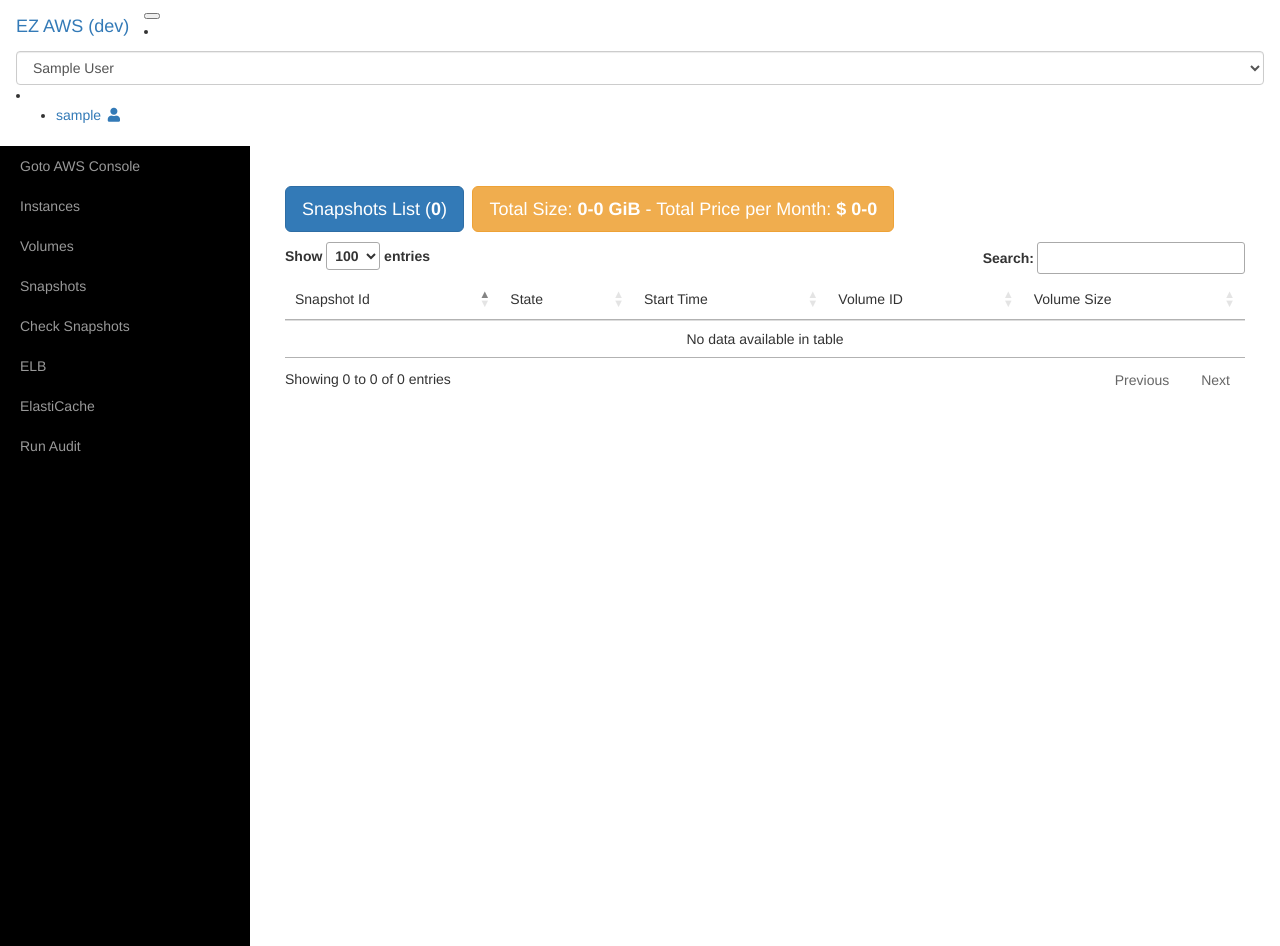
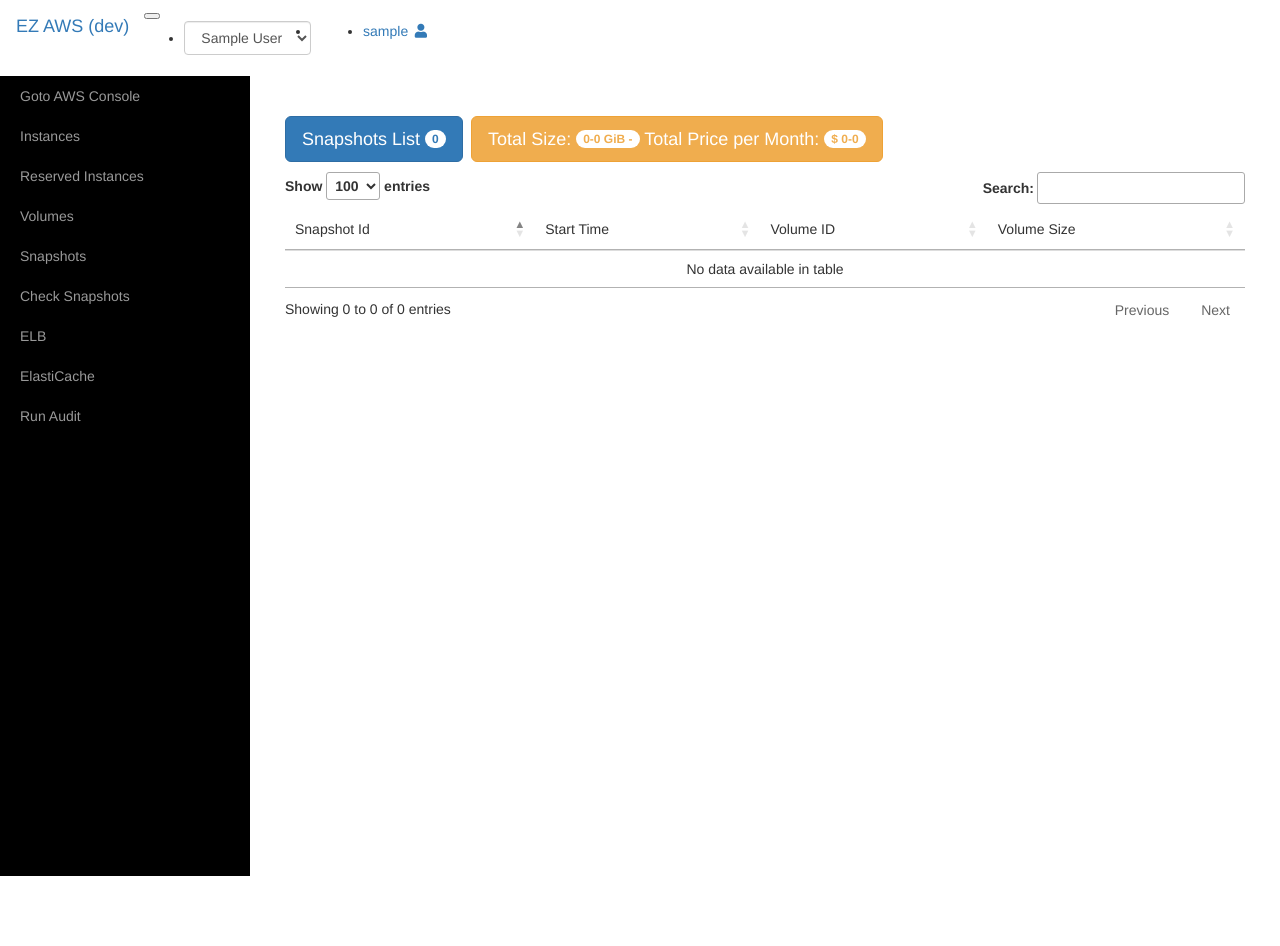
Before and after one commit to majeinfo/ezaws, a Django app: a page that uses web/templates/base.html in a window 1280 px wide. After the commit the page ends 876 px from the top, so only its background shows below. Run offline with Django 3.2, Linux system fonts and the light colour scheme; a user stored in the database is signed in; tables that the repository leaves empty hold one stand-in row (values such as "Sample post"); data that the repository does not hold is empty; some libraries are stand-ins or nearby versions.

Commit message:
Add Reserved Instances + cosmetic changes in web interface

```diff
--- a/authmgmt/auth.py
+++ b/authmgmt/auth.py
@@ -179,6 +179,7 @@ def checkKeyAction(request, cust_name):
     perms = [
         { 'perm': 'ec2_describe_addresses', 'iam_perm': 'ec2:DescribeAddresses', 'desc': 'List Elastic IP' },
         { 'perm': 'ec2_describe_instances', 'iam_perm': 'ec2:DescribeInstances', 'desc': 'List Instances' },
+        { 'perm': 'ec2_describe_reserved_instances', 'iam_perm': 'ec2:DescribeReservedInstances', 'desc': 'List Reserved Instances' },
         { 'perm': 'ec2_describe_volumes', 'iam_perm': 'ec2:DescribeVolumes', 'desc': 'List Volumes' },
         { 'perm': 'ec2_describe_snapshots', 'iam_perm': 'ec2:DescribeSnapshots', 'desc': 'List Snapshots' },
         { 'perm': 'ec2_describe_images', 'iam_perm': 'ec2:DescribeImages', 'desc': 'List Images' },
--- a/authmgmt/templates/password_reset_form.html
+++ b/authmgmt/templates/password_reset_form.html
@@ -23,7 +23,7 @@
                                         {% if form.email.errors %}
                                         <input type="text" class="form-control is-invalid" name="email" placeholder="me@domain.com" value="">
                                         {% else %}
-                                        <input type="text" class="form-control" name="username" placeholder="me@domain.com" value="">
+                                        <input type="text" class="form-control" name="email" placeholder="me@domain.com" value="">
                                         {% endif %}
                                         <div class="invalid-feedback">{{ form.email.errors }}</div>
                                     </div>
--- a/authmgmt/urls.py
+++ b/authmgmt/urls.py
@@ -9,8 +9,9 @@ urlpatterns = [
     path('signup', auth.signupAction, name='auth_signup'),
     path('profile', auth.editProfileAction, name='auth_profile'),
     path('change_password', auth.changePasswordAction, name='change_password'),
-    path('password_reset/done', auth_views.password_reset_done, { 'template_name': 'password_reset_done.html', }, name='password_reset_done'),
-    path('password_reset', auth_views.password_reset, { 'template_name': 'password_reset_form.html', }, name='password_reset'),
+    path('password_reset/done', auth_views.password_reset_done, { 'template_name': 'password_reset_done.html'}, name='password_reset_done'),
+    path('password_reset', auth_views.password_reset, { 'template_name': 'password_reset_form.html',
+                                                        'extra_email_context': { 'domain': 'ezaws.delamarche.com', 'site_name': 'EZAws' }}, name='password_reset'),
     path('reset/<uidb64>/<token>', auth_views.password_reset_confirm, { 'template_name': 'password_reset_confirm.html', }, name='password_reset_confirm'),
     path('reset/done', auth_views.password_reset_complete, { 'template_name': 'password_reset_complete.html', }, name='password_reset_complete'),
     path('check_key/<cust_name>', auth.checkKeyAction, name='check_key'),
--- a/ezaws/settings.py
+++ b/ezaws/settings.py
@@ -28,7 +28,7 @@ DEBUG = os.environ['DEBUG'] if 'DEBUG' in os.environ else True
 # Current Version
 VERSION = os.environ['VERSION'] if 'VERSION' in os.environ else 'dev'
 
-ALLOWED_HOSTS = []
+ALLOWED_HOSTS = [ 'localhost', 'ezaws.delamarche.com' ]
 
 DEFAULT_FROM_EMAIL = 'support@delamarche.com'
 EMAIL_HOST = os.environ['EMAIL_HOST'] if 'EMAIL_HOST' in os.environ else 'smtp.free.fr'
--- a/web/ajax.py
+++ b/web/ajax.py
@@ -39,6 +39,9 @@ def check_permission(request, cust_name, perm):
         if perm == 'ec2_describe_addresses':
             client = utils.get_client(customer, 'ec2')
             ips = client.describe_addresses()
+        elif perm == 'ec2_describe_reserved_instances':
+            client = utils.get_client(customer, 'ec2')
+            rsvd = client.describe_reserved_instances()
         elif perm == 'ec2_describe_instances':
             ec2 = list(session.resource('ec2').instances.all())
         elif perm == 'ec2_describe_volumes':
@@ -75,6 +78,8 @@ def check_permission(request, cust_name, perm):
         elif perm == 'elasticache_describe_clusters':
             client = utils.get_elasticache(customer)
             caches = client.describe_cache_clusters()
+        else:
+            value = 'unkonwn'
 
     except Exception as e:
         value = False
--- a/web/templates/base.html
+++ b/web/templates/base.html
@@ -38,6 +38,7 @@
         </ul>
         {% if user.is_authenticated %}
             {% if user.is_superuser %}
+            <ul class="navbar-nav mt-2 mt-md-0">
                 <li class="nav-item">
                     <select class="form-control cust_name">
                     {% for n in names %}
@@ -46,6 +47,7 @@
                     </select>
                 </li>
                 <li>&nbsp;&nbsp;&nbsp;</li>
+            </ul>
             {% endif %}
         <ul class="navbar-nav mt-2 mt-md-0">
             <li class="nav-item dropdown">
@@ -78,6 +80,7 @@
             {% if user.is_authenticated %}
             <li><a style="color:#999999;" onclick="goto_console()">Goto AWS Console</a></li>
             <li><a style="color:#999999;" onclick="show_instances()">Instances</a></li>
+            <li><a style="color:#999999;" onclick="show_reserved_instances()">Reserved Instances</a></li>
             <li><a style="color:#999999;" onclick="show_volumes()">Volumes</a></li>
             <li><a style="color:#999999;" onclick="show_snapshots()">Snapshots</a></li>
             <li><a style="color:#999999;" onclick="check_snapshots()">Check Snapshots</a></li>
@@ -152,6 +155,11 @@ function show_instances() {
     window.location = '/web/get_instances/' + cust_name;
 }
 
+function show_reserved_instances() {
+    var cust_name = get_cust_name();
+    window.location = '/web/get_reserved_instances/' + cust_name;
+}
+
 function show_volumes() {
     var cust_name = get_cust_name();
     window.location = '/web/get_volumes/' + cust_name;
--- a/web/templates/check_snapshots.html
+++ b/web/templates/check_snapshots.html
@@ -4,14 +4,14 @@
 
 {% block content %}
 <h2>
-    <button class="btn btn-primary btn-lg" type="button">Instances Listkout</button>
+    <button class="btn btn-primary btn-lg" type="button">Instances List</button>
 </h2>
 <table class="table table-hover">
     <thead><td>Name</td><td>Status</td><td>Instance ID</td><td>Volume Count</td><td>Volumes Snapped</td><td>Start Time</td></thead>
     <tbody class="table-striped">
     {% for inst in ec2list %}
         <tr>
-            <td>{{ inst.name }}</td>
+            <td><span class="badge badge-dark">{{ inst.name }}</span></td>
             <td>
                 {% if inst.instance_state.Name == 'running' %}<span class="badge badge-pill badge-success">&nbsp;</span>{% endif %}
                 {% if inst.instance_state.Name == 'stopped' %}<span class="badge badge-pill badge-danger">&nbsp;</span>{% endif %}
--- a/web/templates/snapshots.html
+++ b/web/templates/snapshots.html
@@ -4,21 +4,21 @@
 
 {% block content %}
 <h2>
-    <button class="btn btn-primary btn-lg" type="button">Snapshots List (<span class="xbadge"><b>{{ snaplist|length }}</b></span>)</button>
+    <button class="btn btn-primary btn-lg" type="button">Snapshots List <span class="badge badge-light"><b>{{ snaplist|length }}</b></span></button>
     <button class="btn btn-warning btn-lg" type="button">
         Total Size:
-        <span class="xbadge"><b>{{ total_min_size}}-{{ total_max_size }} GiB</b> - </span>
-        Total Price per Month: <span class="xbadge"><b>$ {{ total_min_price }}-{{ total_max_price }}</b></span>
+        <span class="badge badge-light"><b>{{ total_min_size}}-{{ total_max_size }} GiB</b> - </span>
+        Total Price per Month: <span class="badge badge-light"><b>$ {{ total_min_price }}-{{ total_max_price }}</b></span>
     </button>
 </h2>
 <table class="table table-hover">
-    <thead><td>Snapshot Id</td><td>State</td><td>Start Time</td><td>Volume ID</td><td>Volume Size</td></thead>
+    <thead><td>Snapshot Id</td><!--<td>State</td>--><td>Start Time</td><td>Volume ID</td><td>Volume Size</td></thead>
     <tbody class="table-striped">
     {% for snap in snaplist %}
         <tr>
-            <td>{{ snap.SnapshotId }}</td>
-            <td>{{ snap.State }}</td>
-            <td>{{ snap.StartTime }}</td>
+            <td><span class="badge badge-dark">{{ snap.SnapshotId }}</span></td>
+            <!-- <td>{{ snap.State }}</td> -->
+            <td><span class="badge badge-success">{{ snap.StartTime }}</span></td>
             <td><span class="badge badge-primary">{{ snap.VolumeId }}</span></td>
             <td><span class="badge badge-info">{{ snap.VolumeSize }} GiB</span></td>
         </tr>
--- a/web/urls.py
+++ b/web/urls.py
@@ -10,6 +10,7 @@ urlpatterns = [
     url(r'^ajax/get_cache_metrics/(?P<cust_name>[^/]+)/(?P<cache_type>[^/]+)/(?P<cache_name>.+)', ajax.get_cache_metrics, name='get_cache_metrics'),
     url(r'^ajax/check_permission/(?P<cust_name>[^/]+)/(?P<perm>.*)', ajax.check_permission, name='check_permission'),
     url(r'^get_instances/(?P<cust_name>.*)', views.get_instances, name='get_instances'),
+    url(r'^get_reserved_instances/(?P<cust_name>.*)', views.get_reserved_instances, name='get_reserved_instances'),
     url(r'^get_volumes/(?P<cust_name>.*)', views.get_volumes, name='get_volumes'),
     url(r'^get_snapshots/(?P<cust_name>.*)', views.get_snapshots, name='get_snapshots'),
     url(r'^check_snapshots/(?P<cust_name>.*)', views.check_snapshots, name='check_snapshots'),
--- a/web/views.py
+++ b/web/views.py
@@ -1,5 +1,7 @@
 import collections
 import logging
+from django.utils import timezone
+from datetime import datetime, timedelta
 from django.utils.translation import ugettext as _
 from django.shortcuts import render, redirect
 from django.http import HttpResponseRedirect
@@ -92,6 +94,47 @@ def get_instances(request, cust_name):
         return render(request, 'instances.html', context)
 
     return render(request, 'instances.html', context)
+
+
+@login_required
+@user_is_owner
+@aws_defined
+def get_reserved_instances(request, cust_name):
+    names = utils.get_customers()
+    customer = utils.get_customer(cust_name)
+    client = utils.get_client(customer, 'ec2')
+    session = utils.get_session(customer)
+    costs = pricing.Pricing(customer.region)
+
+    rsvlist = []
+    context = {'current': cust_name, 'names': names, 'rsvlist': rsvlist, 'price': 0 }
+    now = timezone.now()
+
+    try:
+        #rsvlist = client.describe_reserved_instances(Filters=[ {'Name': 'availability-zone', 'Values':[ customer.region ]}] )
+        rsvds = client.describe_reserved_instances(Filters=[ {'Name': 'state', 'Values': ['active']} ])
+
+        for rsv in rsvds['ReservedInstances']:
+            rsvlist.append({
+                'reservedInstancesId': rsv['ReservedInstancesId'],
+                'productDescription': rsv['ProductDescription'],
+                'fixedPrice': int(rsv['FixedPrice']),
+                'monthlyPrice': int(rsv['RecurringCharges'][0]['Amount'] * 24 * 31),
+                'scope': rsv['Scope'],
+                'offeringClass': rsv['OfferingClass'],
+                'offeringType': rsv['OfferingType'],
+                'instanceCount': rsv['InstanceCount'],
+                'instanceType': rsv['InstanceType'],
+                #'availabilityZone': rsv['AvailabilityZone'],
+                'endtime': rsv['End'],
+                'timealert': 'danger' if rsv['End'] <= now else ('warning' if rsv['End'] > now - timedelta(30) else 'success')
+            })
+    except Exception as e:
+        messages.error(request, e)
+        utils.check_perm_message(request, cust_name)
+        return render(request, 'reserved_instances.html', context)
+
+    return render(request, 'reserved_instances.html', context)
 
 
 @login_required
```
Also changed, not shown: web/templates/elasticache.html (+4 -4 lines), web/templates/elbs.html (+6 -6 lines), web/templates/instances.html (+4 -4 lines), web/templates/reserved_instances.html (added, +31 -0 lines), web/templates/volumes.html (+5 -5 lines). Lines whose indentation alone changed are shown as unchanged.
